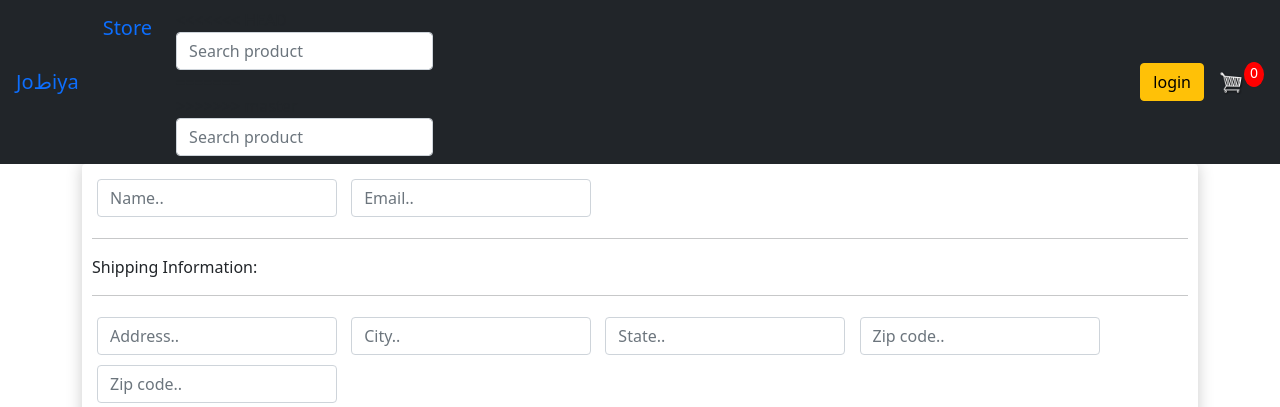
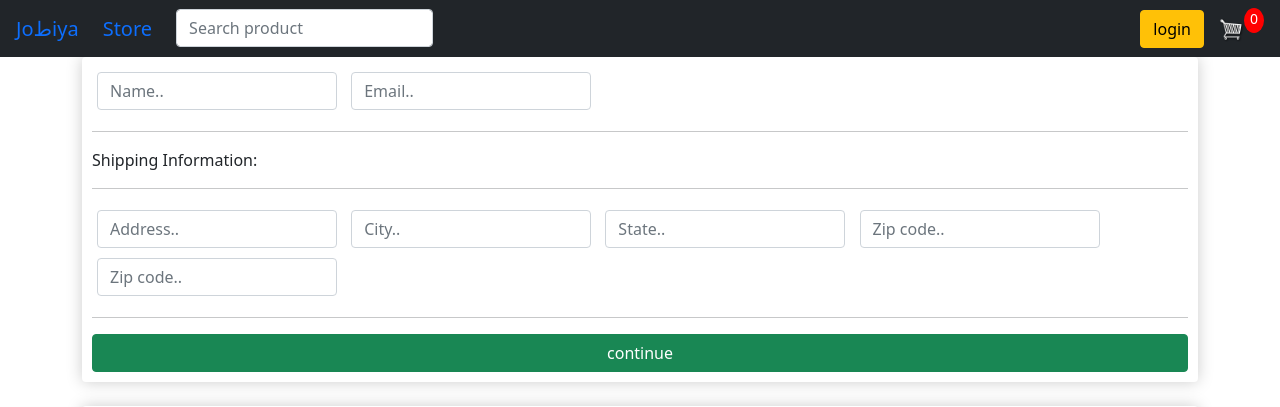
Before and after one commit to paponni/eCommerce, a Django app: page /checkout/ in a window 1280 px wide. Shown: the top 407 px of the page. Run offline with Django 3.2, Linux system fonts and the light colour scheme; some libraries are stand-ins or nearby versions.

Commit message:
jarbo droka

```diff
--- a/store/templates/store/main.html
+++ b/store/templates/store/main.html
@@ -71,19 +71,8 @@ console.log('Cart:', cart)
               <a class="nav-link navbar-brand" href="{% url 'store' %}">Store</a>
             </li>
             <li>
-<<<<<<< HEAD
-              <div class="input-group">
-                <div class="form-outline">
-                   <input type="text" name="searched" class="form-control"
-                  value="{{request.GET.searched}}"
-                  placeholder="Search product">
-                </div>
-
-              </div>
-=======
             <form action="{% url 'search' %}" method="GET" >
               {% csrf_token %}
->>>>>>> master
 
               <div class="input-group">
                 <div class="form-outline">
```
